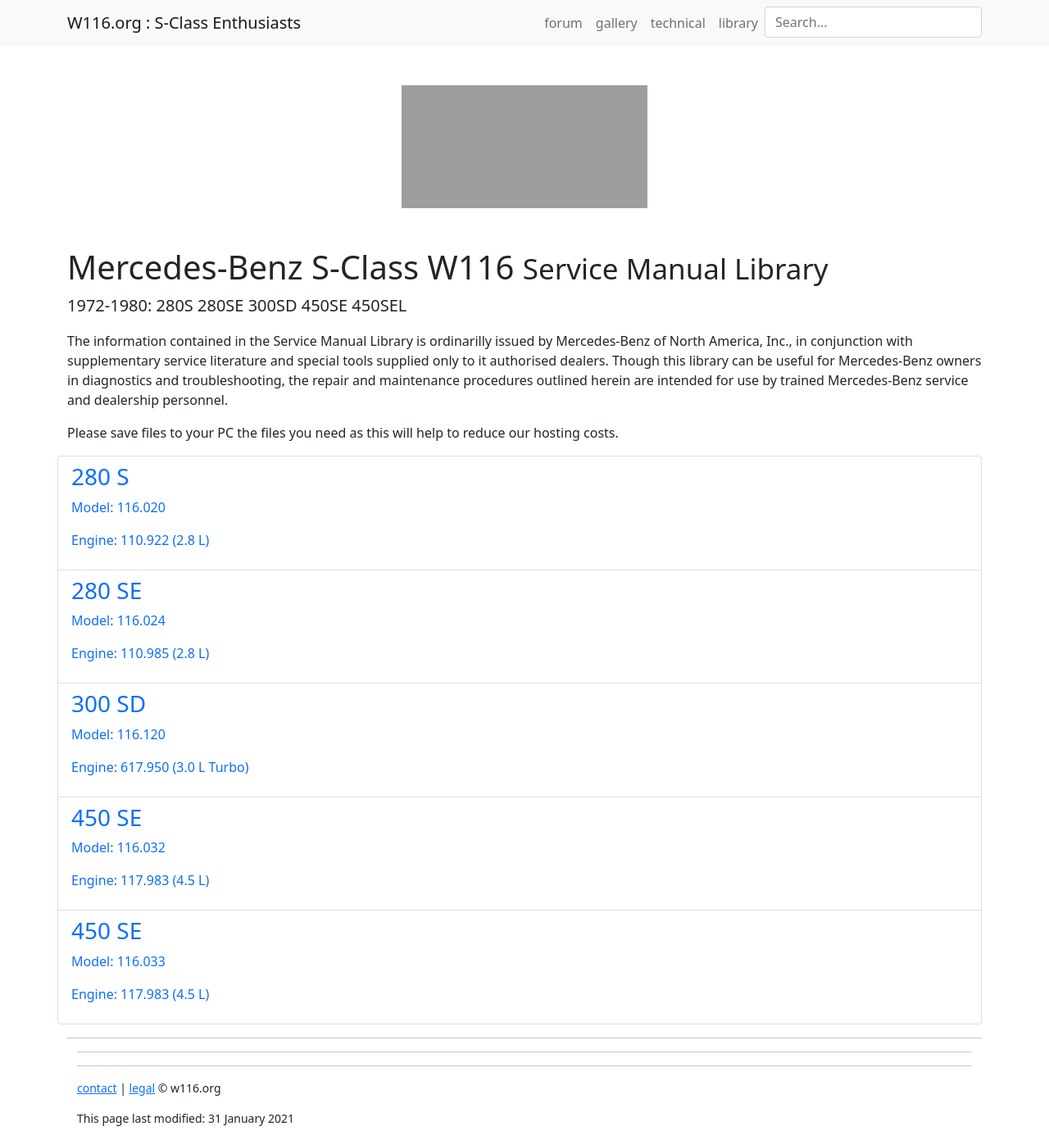
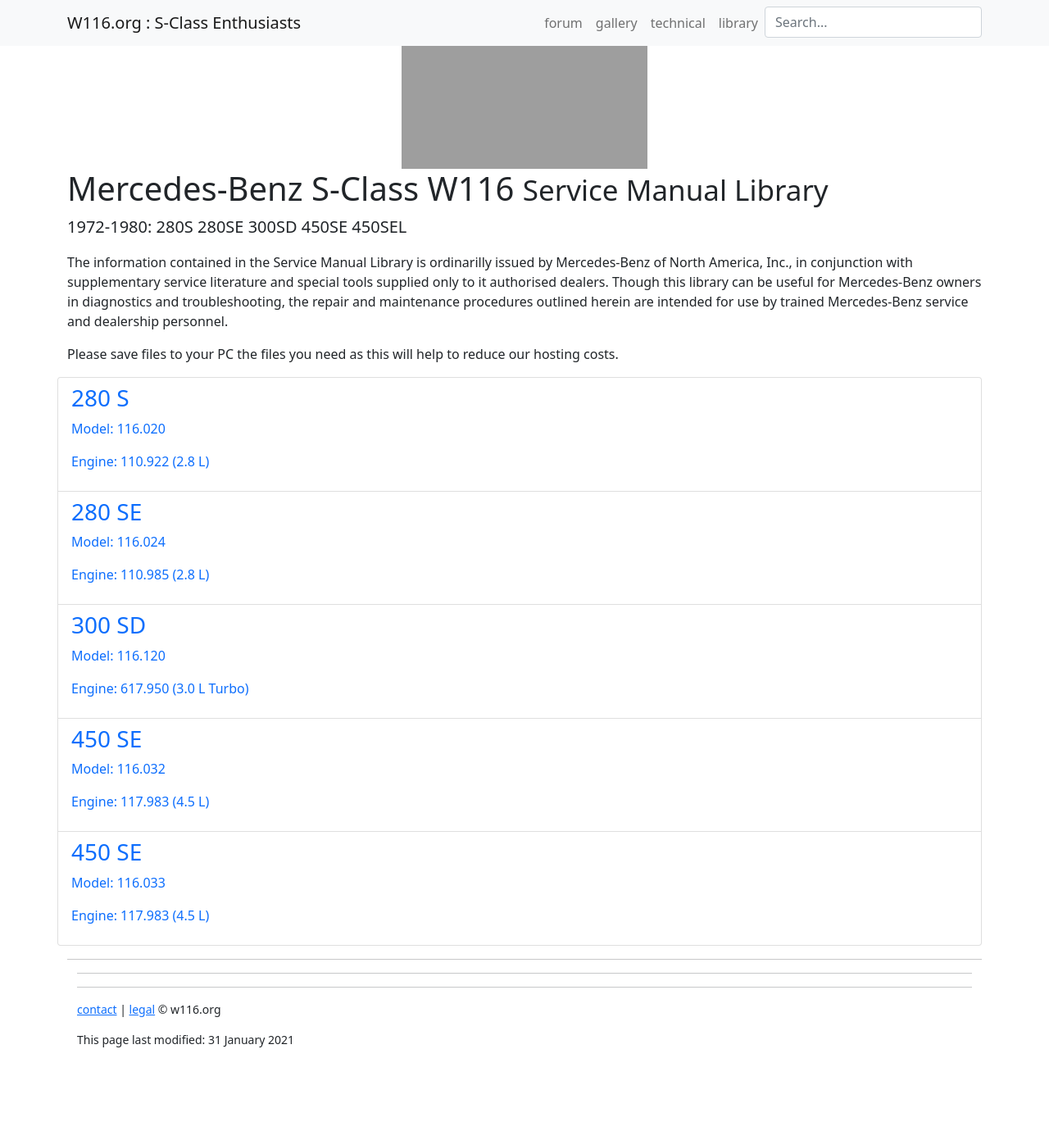
Before and after one commit to W116org/handbook, a Jekyll site: the page built from index.html, in a window 1280 px wide. Shown: the whole page at 82% size. Built offline with Jekyll 4.4.1, drawn with Linux system fonts in a browser that asks for light colours; comment, search, counter and statistics services are not loaded; after the commit the page ends 1295 px from its top, so only the background shows below that; grey boxes are pictures that could not be loaded.

Commit message:
Update default.html

```diff
--- a/_layouts/default.html
+++ b/_layouts/default.html
@@ -17,7 +17,7 @@
 {% include navbar.html %}
 
 {% if site.pop-img %}
-<object id="pop" type="image/svg+xml" data="{{site.cdn}}/img/{{site.pop-img}}" class="svg mx-auto my-5 img-fluid d-none d-md-block"></object>
+<object id="pop" type="image/svg+xml" data="{{site.cdn}}/img/{{site.pop-img}}" class="svg mx-auto img-fluid d-none d-md-block"></object>
 {% endif %}
 
 {% include header.html %}
```
